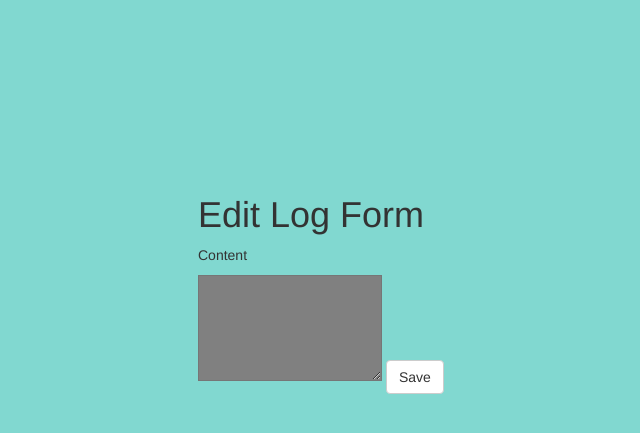
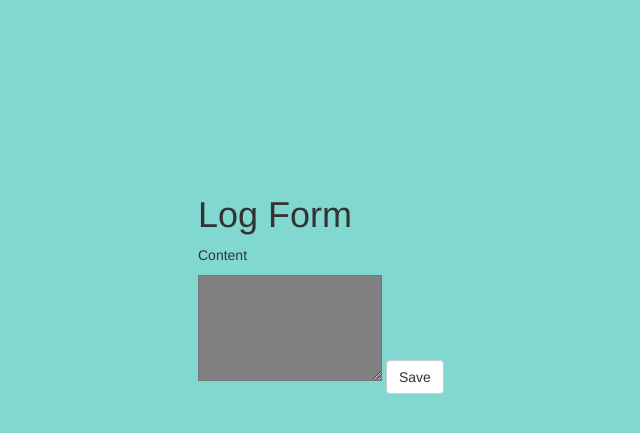
Before and after one commit to KrystalPhuar/scenarioweek1, a Django app: page /logbook/add/ in a window 1280 px wide. Shown: the part 175-608 px from the top of the page, without its empty margins (342-982 px from the left). Run offline with Django 3.2, Linux system fonts and the light colour scheme; some libraries are stand-ins or nearby versions.

Commit message:
edit form

```diff
--- a/logbook/template/logbook/log_edit.html
+++ b/logbook/template/logbook/log_edit.html
@@ -1,7 +1,7 @@
 {% extends "base_generic.html" %}
 
 {% block content %}
-    <h1>Edit Log Form</h1>
+    <h1>Log Form</h1>
     <form method="POST" class="log-form" action = "">{% csrf_token %}
         <p>Content</p>
         <textarea id='content' name='content' rows='5'>{{log.content}}</textarea>
```
